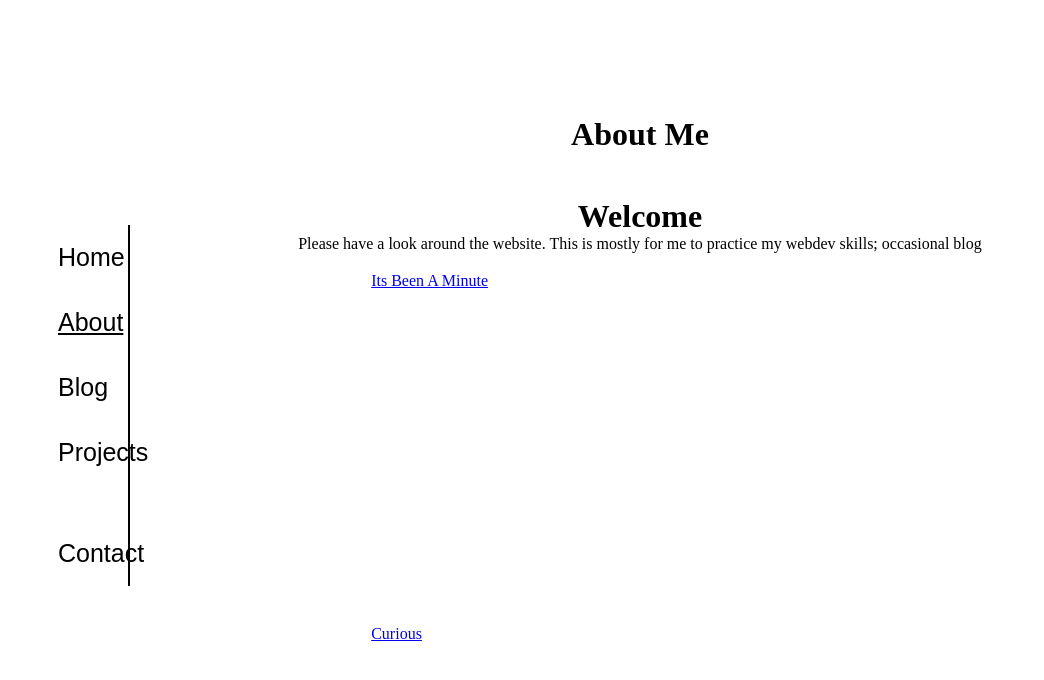
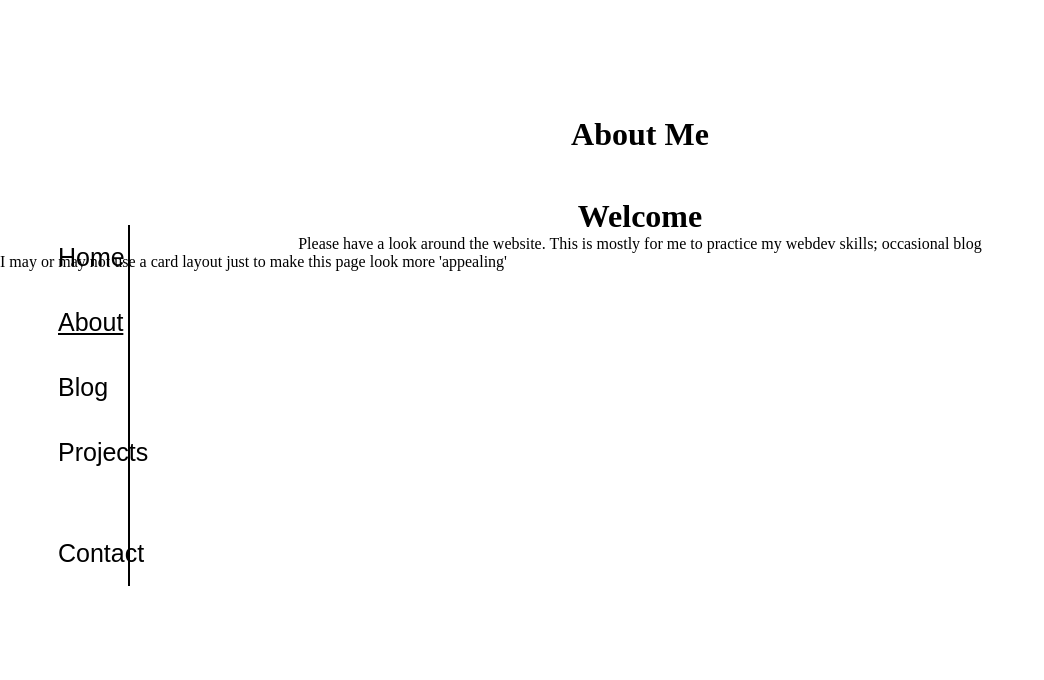
Before and after one commit to Illcarious/Illcarious.github.io, a Jekyll site: the page built from index.html, in a window 1280 px wide and 900 px high. Shown: the top 680 px of the window, without its empty margins (0-1044 px from the left). Built offline with Jekyll 4.4.1, drawn with Linux system fonts in a browser that asks for light colours; some of the changed text lies outside the part shown.

Commit message:
blog list was duplicated
getting rid of card layout for now, but code for it is still there

```diff
--- a/_layouts/default.html
+++ b/_layouts/default.html
@@ -19,6 +19,8 @@
 			<div class="content">
 				<div class="title"><h1>About Me</h1></div>
 				<div class="description">{{ content }}</div>
+				<p>I may or may not use a card layout just to make this page look more 'appealing'</p>
+				<!--
 				<div>
 				    {% for post in site.posts %}
 				    <div class="cardrow">
@@ -28,6 +30,7 @@
 				    </div>
 				    {% endfor %}
 				    </div>
+				-->
 
 			</div>
 
```
